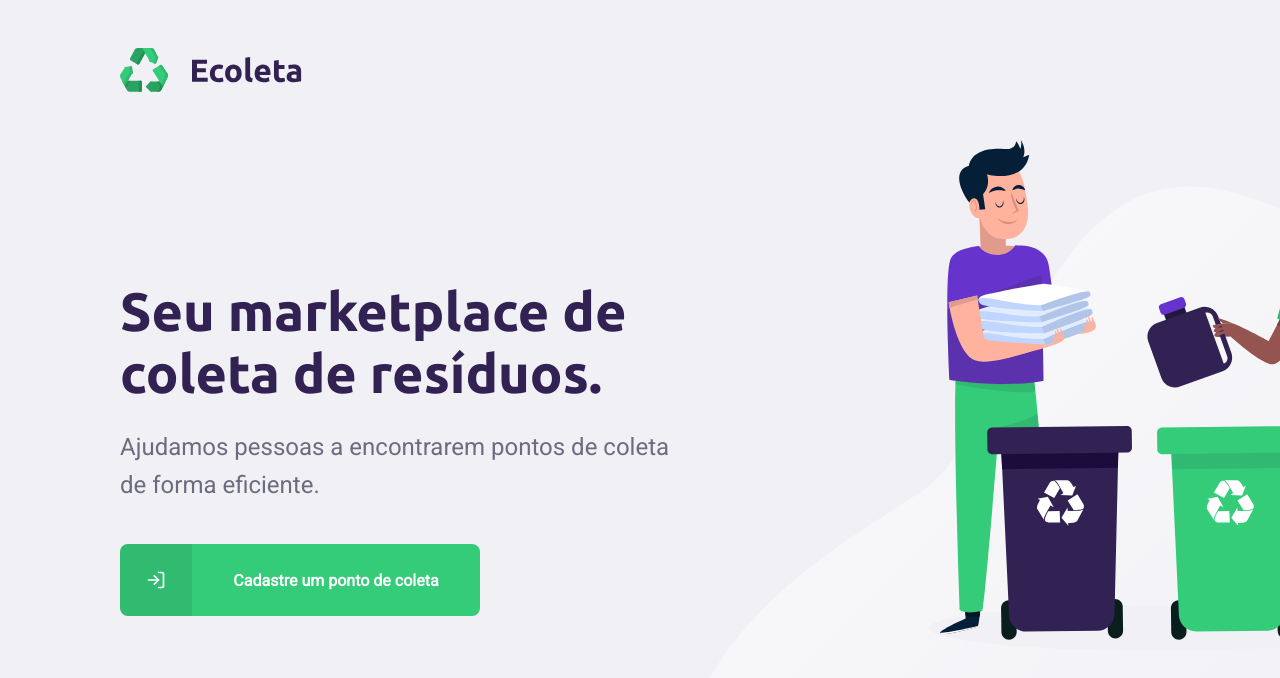
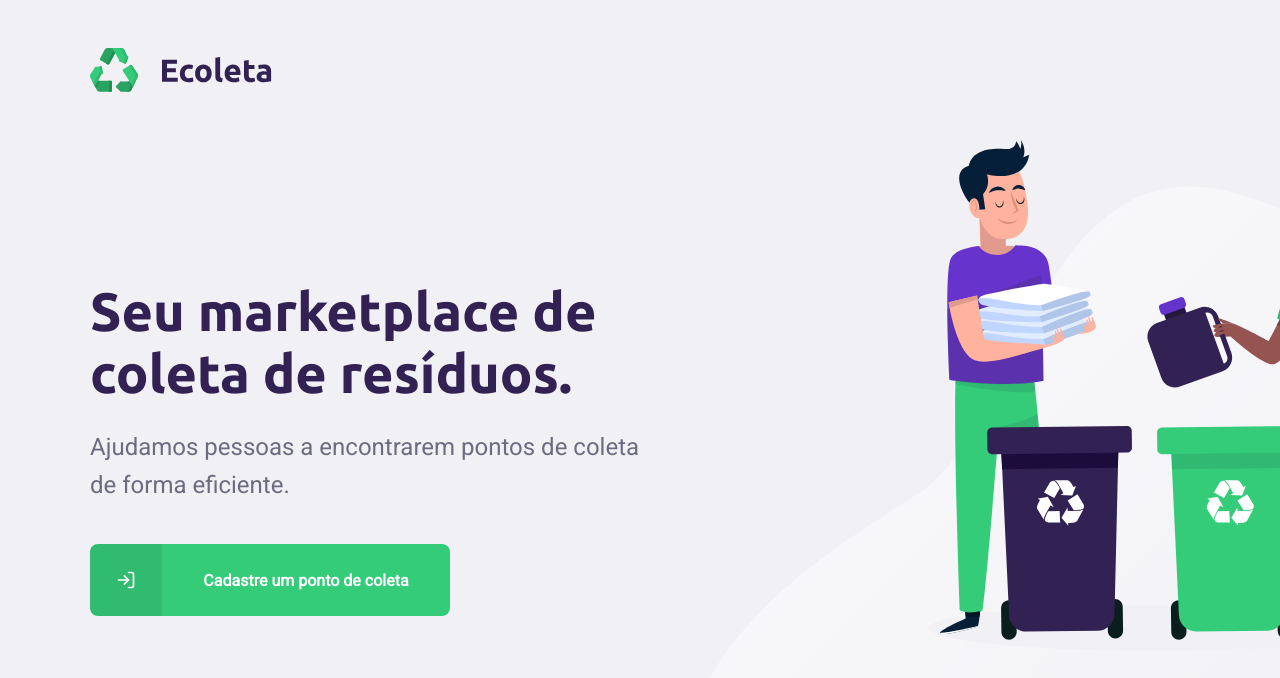
Before and after one commit to AHalic/Ecoleta, a React (Create React App) app in the folder web/: page / in a window 1280 px wide. Shown: the top 678 px of the page. Built offline with nearby package versions, Linux system fonts and the light colour scheme.

Commit message:
:lipstick: :recycle: updates padding

```diff
--- a/web/src/pages/Home/style.css
+++ b/web/src/pages/Home/style.css
@@ -9,7 +9,6 @@
   height: 100%;
   max-width: 1100px;
   margin: 0 auto;
-  padding: 0 30px;
 
   display: flex;
   flex-direction: column;
```
